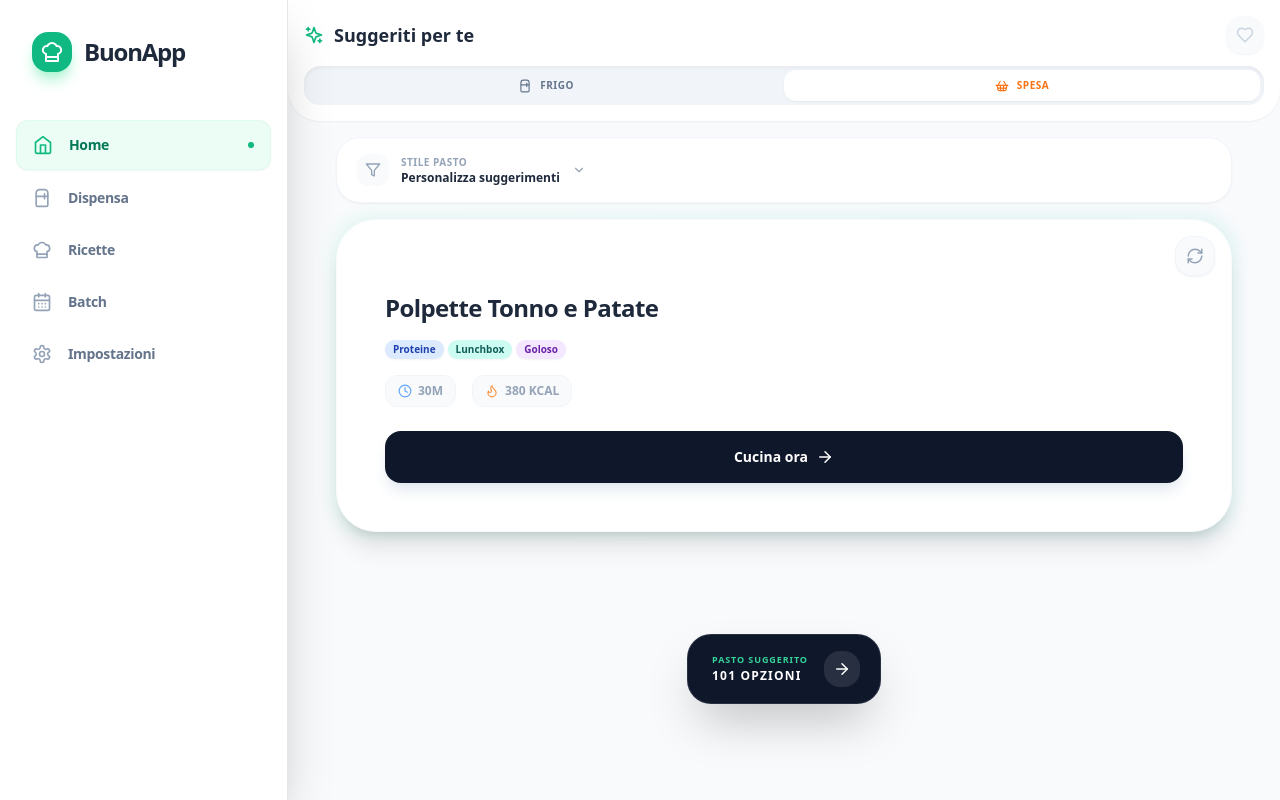
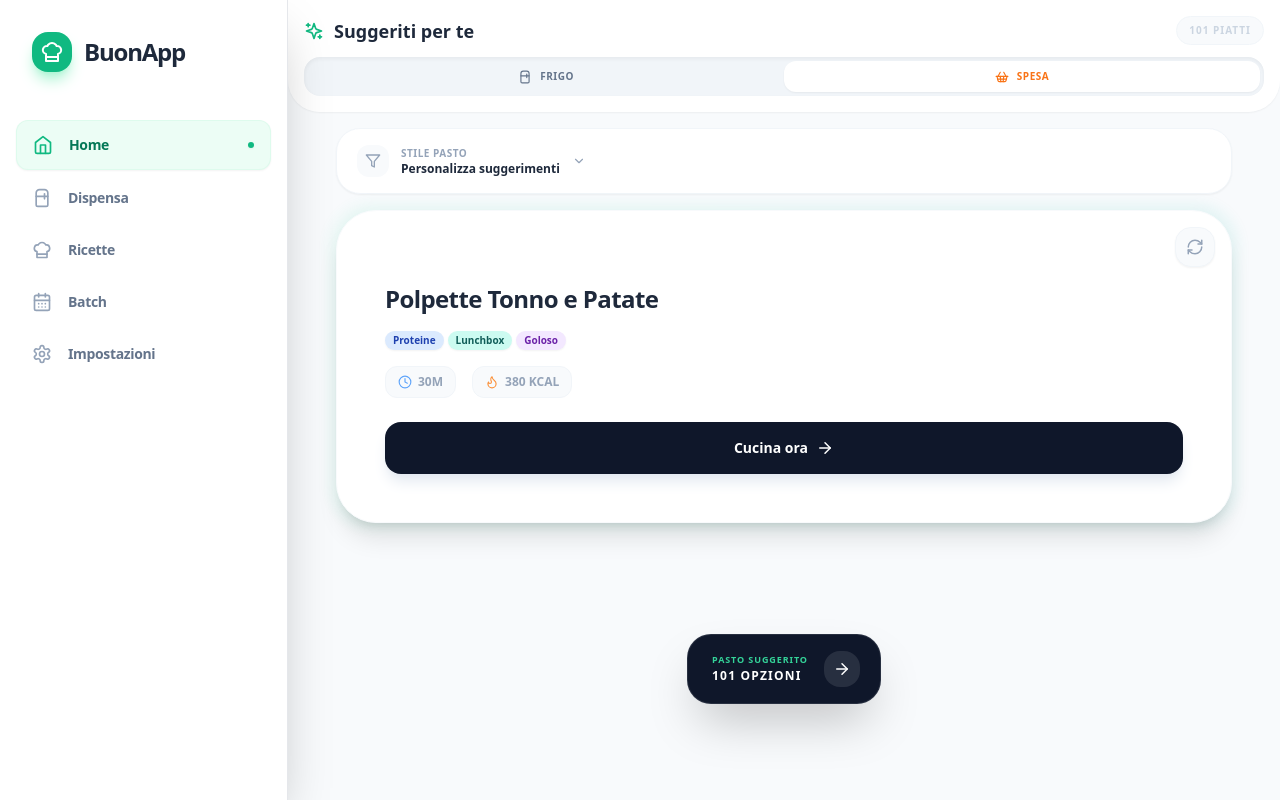
Before and after one commit to fredtft/BuonApp, a React (Vite) app: page / in a window 1280 px wide. Built offline with nearby package versions, Linux system fonts and the light colour scheme.

Commit message:
Add files via upload

```diff
--- a/components/tabs/HomeTab.tsx
+++ b/components/tabs/HomeTab.tsx
@@ -93,10 +93,8 @@ export const HomeTab: React.FC<{
                <h2 className="text-lg font-black text-slate-800">Suggeriti per te</h2>
             </div>
           </div>
-          <div className="flex items-center gap-2">
-            <button onClick={() => setOnlyFavorites(!onlyFavorites)} className={`p-2.5 rounded-2xl transition-all shadow-sm ${onlyFavorites ? 'bg-red-50 text-red-500 border border-red-100' : 'bg-slate-50 text-slate-300'}`}>
-              <Heart size={18} fill={onlyFavorites ? "currentColor" : "none"} />
-            </button>
+          <div className="text-[10px] font-black text-slate-300 uppercase tracking-widest bg-slate-50 px-3 py-1.5 rounded-full border border-slate-100">
+             {candidates.length} Piatti
           </div>
         </div>
 
@@ -124,6 +122,18 @@ export const HomeTab: React.FC<{
 
             {isFiltersOpen && (
               <div className="px-4 pb-5 bg-slate-50/50 animate-fade-in border-t border-slate-50 pt-4">
+                <div className="grid grid-cols-1 gap-2 mb-4">
+                  <button
+                    onClick={() => setOnlyFavorites(!onlyFavorites)}
+                    className={`flex items-center justify-center gap-2 py-3.5 rounded-2xl font-black uppercase text-[10px] tracking-widest transition-all border ${
+                      onlyFavorites ? 'bg-red-50 text-red-600 border-red-200 shadow-sm' : 'bg-white text-slate-400 border-slate-100'
+                    }`}
+                  >
+                    <Heart size={14} fill={onlyFavorites ? "currentColor" : "none"} />
+                    {onlyFavorites ? 'Solo Preferiti Attivo' : 'Filtra per Preferiti'}
+                  </button>
+                </div>
+
                 <div className="bg-slate-200/50 p-2.5 rounded-xl mb-4 text-[9px] font-bold text-slate-400 leading-relaxed uppercase tracking-tighter text-center">
                   Ciclo: <span className="text-emerald-600 font-black">Autorizzato</span> → <span className="text-slate-900 font-black">Obbligatorio</span> → <span className="text-red-500 font-black">Vietato</span>
                 </div>
```
